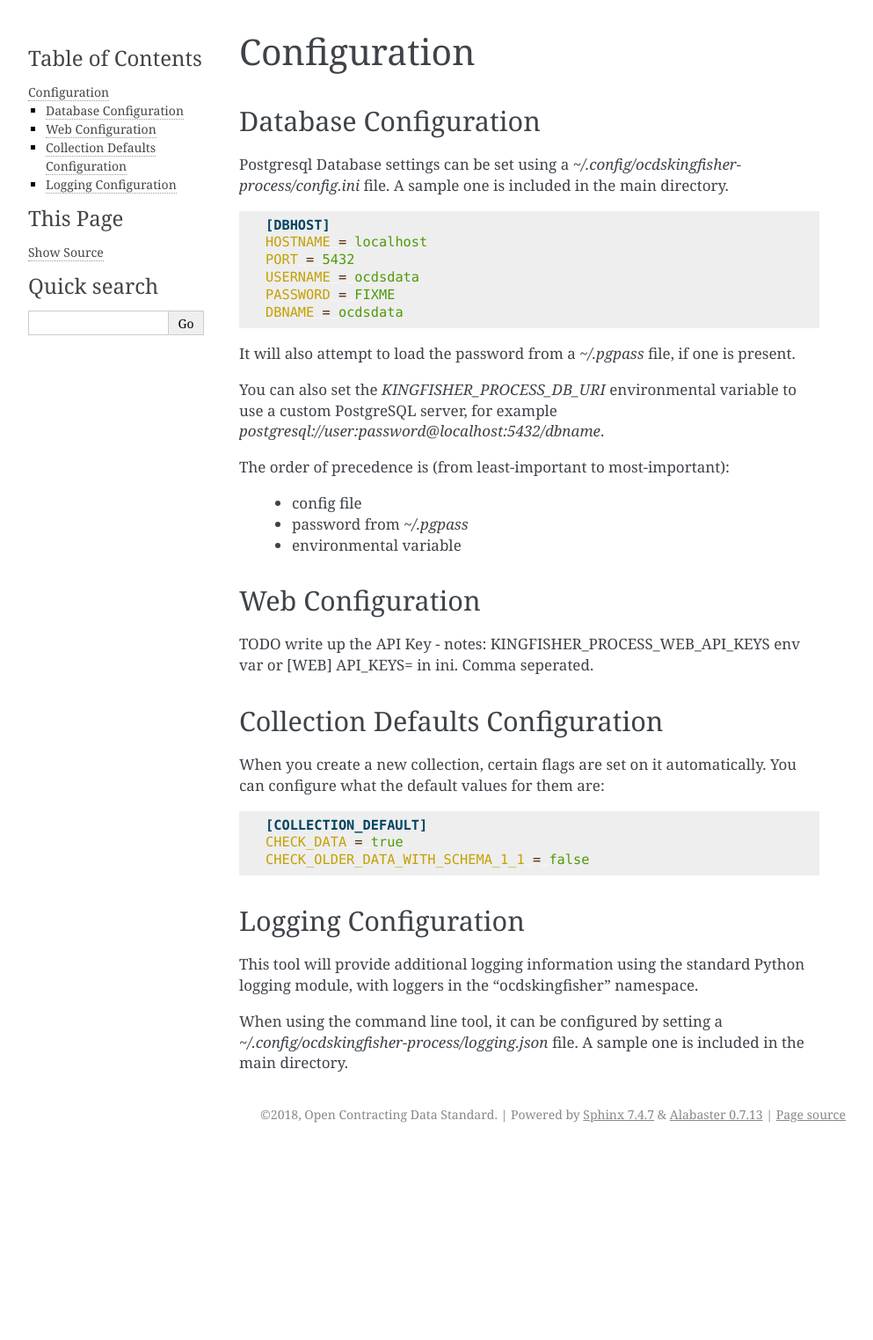
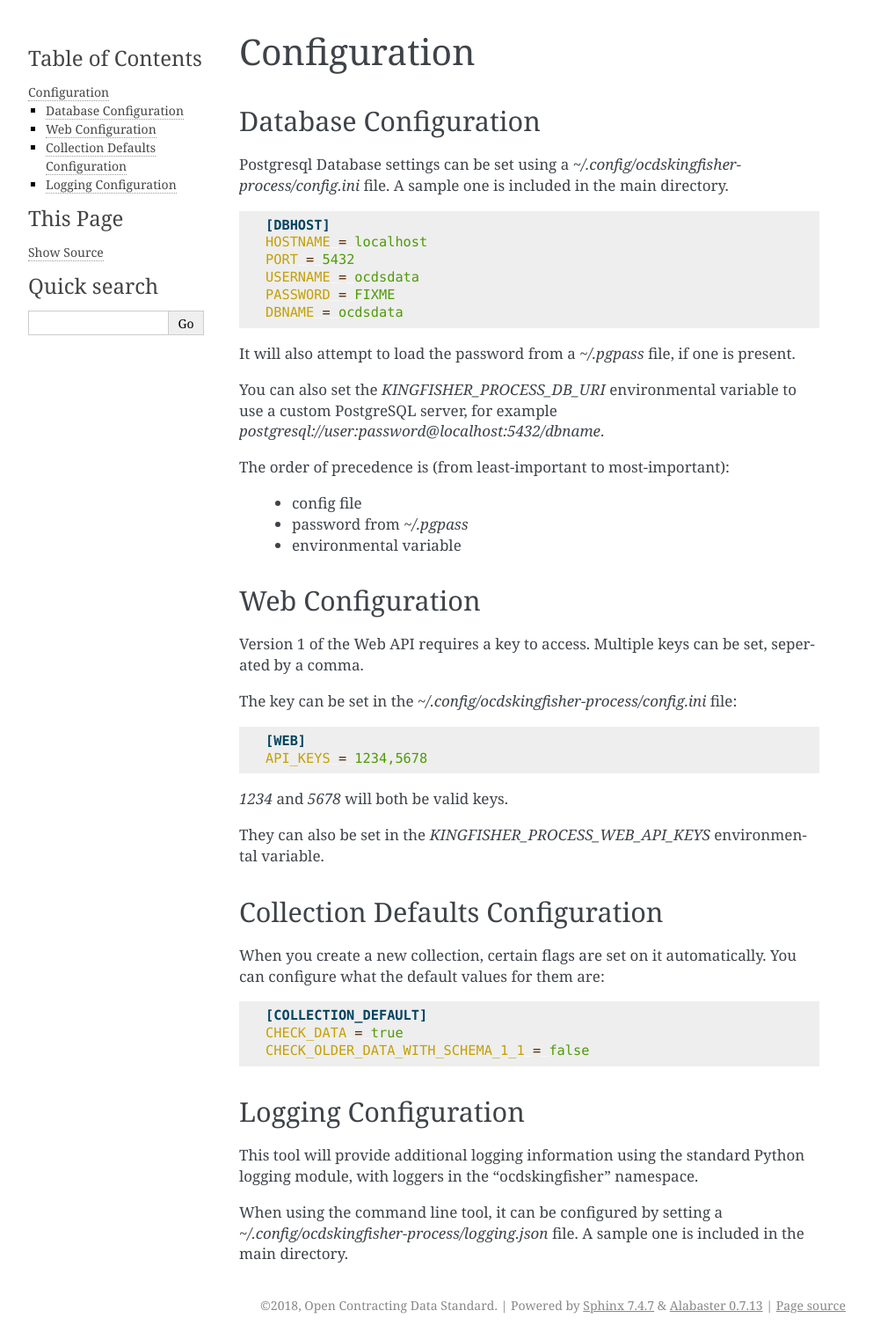
Before and after one commit to open-contracting/kingfisher-process, a Sphinx documentation site: the page built from docs/config.rst, in a window 1280 px wide. Shown: the whole page at 88% size, without its empty margins (148-1141 px from the left). Built offline with Sphinx 7.4.7, drawn with Linux system fonts in a browser that asks for light colours; before the commit the page ends 1306 px from its top, so only the background shows below that.

Commit message:
Docs config section - write up Web Configuration section closes https://github.com/open-contracting/kingfisher-process/issues/85

```diff
--- a/docs/config.rst
+++ b/docs/config.rst
@@ -32,7 +32,21 @@ The order of precedence is (from least-important to most-important):
 Web Configuration
 -----------------
 
-TODO write up the API Key - notes: KINGFISHER_PROCESS_WEB_API_KEYS env var or [WEB] API_KEYS= in ini. Comma seperated.
+Version 1 of the Web API requires a key to access. Multiple keys can be set, seperated by a comma.
+
+The key can be set in the `~/.config/ocdskingfisher-process/config.ini` file:
+
+
+.. code-block:: ini
+
+
+    [WEB]
+    API_KEYS = 1234,5678
+
+
+`1234` and `5678` will both be valid keys.
+
+They can also be set in the `KINGFISHER_PROCESS_WEB_API_KEYS` environmental variable.
 
 Collection Defaults Configuration
 ---------------------------------
```
